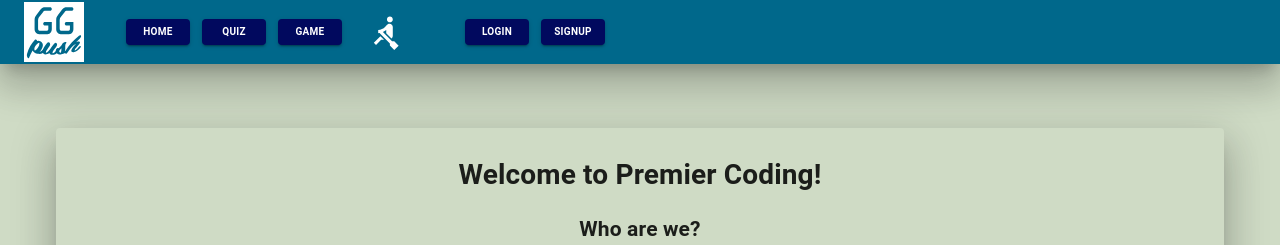
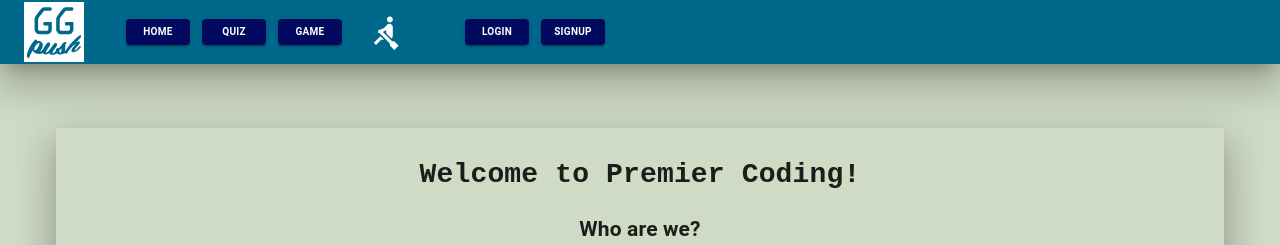
Before and after one commit to timlaurijs/premier, a React (Create React App) app: page / in a window 1280 px wide. Shown: the top 245 px of the page. Built offline with nearby package versions, Linux system fonts and the light colour scheme; no server answers.

Commit message:
font homepage changed

```diff
--- a/src/pages/Homepage/index.js
+++ b/src/pages/Homepage/index.js
@@ -82,7 +82,9 @@ export default function Homepage() {
       <Grid container spacing={2}>
         <Grid item xs={12} s>
           <Paper elevation={23} className={classes.paper}>
-            <h1>Welcome to Premier Coding!</h1>
+            <h1 style={{ fontFamily: "Courier New" }}>
+              Welcome to Premier Coding!
+            </h1>
             <h2>Who are we?</h2>
             <Button
               // className={classes.paper}
```
